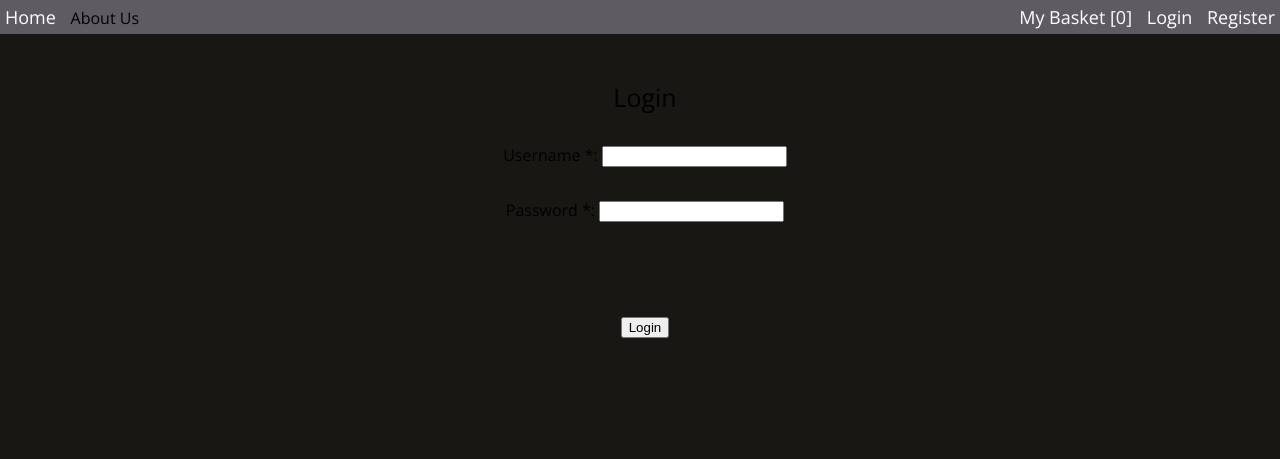
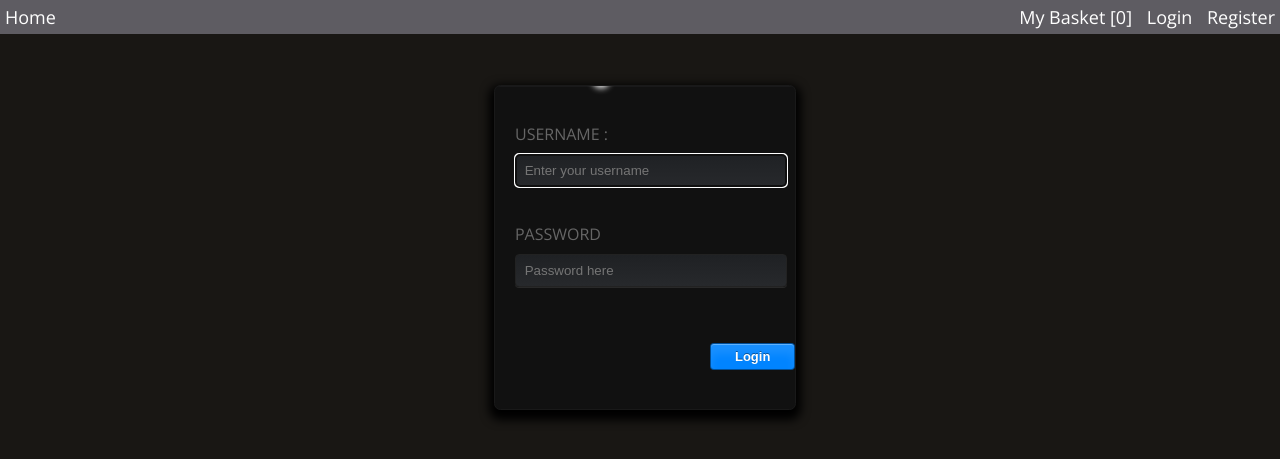
Before and after one commit to Deltatiger/Dbms_package, a PHP site: page /login.php in a window 1280 px wide. Shown: the top 459 px of the page. Run offline with PHP 8.4, Linux system fonts and the light colour scheme; data that the repository does not hold is empty.

Commit message:
Designing Template - 5
Lot of design changes

```diff
--- a/sellerHome.php
+++ b/sellerHome.php
@@ -7,6 +7,8 @@
         header('Location:index.php');
     }
 
-
+    $template->setPage('shome');
+    $template->setPageTitle('Seller | Home Page');
+    $template->loadPage();
 
 ?>
--- a/templates/header.php
+++ b/templates/header.php
@@ -8,6 +8,7 @@ and open the template in the editor.
         <title><?php echo $this->getPageTitle() ?></title>
         <meta http-equiv="Content-Type" content="text/html; charset=UTF-8">
         <link rel="stylesheet" href="templates/theme.css" />
+        <link rel="stylesheet" href="templates/new.css" />
         <script src="templates/jquery.min.js"></script>
         <script src="templates/myJquery.js"></script>
         <link rel='stylesheet' href='http://fonts.googleapis.com/css?family=Open+Sans:400,600,700,400italic' type='text/css'>
--- a/templates/myJquery.js
+++ b/templates/myJquery.js
@@ -34,8 +34,7 @@ $(document).ready(function(){
         }
     );
 
-    $('.catName').on({
-        'click' : function()    {
+    $('.catName').live('click' , function()    {
             //Change the category to sub category
             var catId = $(this).data('catid');
             var catName = $(this).html();
@@ -46,7 +45,7 @@ $(document).ready(function(){
                 }
             });
         }
-    });
+    );
 
     $('#showCat').live('click', function()    {
         //Change subcategory back to category
@@ -58,14 +57,37 @@ $(document).ready(function(){
         });
     });
 
-    $('.subCatName').on({
-        'click' : function()    {
+    $('.subCatName').live('click', function()    {
             //Used to load the items of the paticular category into the rightPane.
             var subCatId = $(this).data('subcatid');
             $.post('ajax/main.php', {subCatId : subCatId}, function(result) {
                 if (result != '')   {
-                    $('#mIndexRightContnet').html(result);
+                    $('#mRightIndexContent').html(result);
                 }
+            });
+        }
+    );
+
+    $('#sellerAddItem').on({
+        'click' : function()    {
+            //Used to href to the page with add item code.
+            window.location = 'addItem.php';
+        }
+    });
+
+    /* On Hold
+    $('#sellerUpdateStock').on({
+        'click' : function()    {
+            //Have to load the items to the right side and ask to update.
+            window.location = 'addItem.php';
+        }
+    });*/
+
+    $('#sellerViewStats').on({
+        'click' : function()    {
+            //Used to show the stats of all the items in a table.
+            $.post('ajax/main.php', {showSellerStats : true} , function(result) {
+                $('#mSellerRight').html(result);
             });
         }
     });
--- a/templates/navbar.php
+++ b/templates/navbar.php
@@ -3,7 +3,6 @@
 <div id ="navBar">
     <ul class="leftUL">
         <li><a href="index.php"> Home </a></li>
-        <li> About Us</li>
         <?php
             global $session;
             if ($session->isLoggedIn()) {
@@ -11,7 +10,7 @@
                     echo '<li><a href="sellerRegistration.php"> Register As a Seller </a></li>';
                 } elseif ($session->isSeller()) {
                     // This displays the Seller Details.
-                    echo '<li><a href="sellerDetails.php"> Seller Details </a></li>';
+                    echo '<li><a href="sellerHome.php"> Seller Details </a></li>';
                 }
             }
         ?>
--- /dev/null
+++ b/templates/new.css
@@ -0,0 +1,246 @@
+
+
+#header_{
+color:BLUE;
+margin-right:60px;
+margin-left:80px;
+margin-top:20px;
+border:2px;
+background-color:#5E5C62;
+text-align:center;
+height:100px;
+}
+
+#qnav_{
+background-color:#382B4D;
+margin:0 auto;
+border:2px;
+width:960px;
+}
+
+#listnav li{
+	list-style: none;
+        display: inline;
+        float: left;
+        margin:0.5em;
+}
+
+#listnav li a {
+	text-shadow: 0 2px 1px rgba(0,0,0,0.1);
+        display: block;
+        text-decoration: none;
+        color: #382B4D;
+        font-size: 1.6em;
+	margin:0.5em;}
+
+
+#listnav li a:hover {
+	margin-top:2px;
+}
+
+
+a{
+text-decoration:none;
+}
+
+#nav_{
+margin:0 auto;
+width:960px;
+}
+
+
+.rectangle {
+   background: #5E5C62;
+   height: 70px;
+   position: relative;
+   -moz-box-shadow: 0px 0px 4px rgba(0,0,0,0);
+   box-shadow: 0px 0px 4px rgba(0,0,0,0);
+   -webkit-border-radius: 3px;
+   -moz-border-radius: 3px;
+   border-radius: 3px;
+   z-index: 500;
+   margin: 3em 0;
+   text-align:center;
+}
+
+
+form {
+ 	background:#111;
+  width:300px;
+  margin:30px auto;
+  border-radius:0.4em;
+  border:1px solid #191919;
+  overflow:hidden;
+  position:relative;
+  box-shadow: 0 5px 10px 5px rgba(0,0,0,2);
+}
+
+form:after {
+  content:"";
+  display:block;
+  position:absolute;
+  height:1px;
+  width:100px;
+  left:20%;
+  background:linear-gradient(left, #111, #444, #b6b6b8, #444, #111);
+  top:0;
+}
+
+form:before {
+ 	content:"";
+  display:block;
+  position:absolute;
+  width:8px;
+  height:5px;
+  border-radius:50%;
+  left:34%;
+  top:-7px;
+  box-shadow: 0 0 6px 4px #fff;
+}
+
+.inset {
+ 	padding:20px;
+  border-top:1px solid #19191a;
+}
+
+form h1 {
+  font-size:18px;
+  text-shadow:0 1px 0 black;
+  text-align:center;
+  padding:15px 0;
+  border-bottom:1px solid rgba(0,0,0,1);
+  position:relative;
+}
+
+form h1:after {
+ 	content:"";
+  display:block;
+  width:250px;
+  height:100px;
+  position:absolute;
+  top:0;
+  left:50px;
+  pointer-events:none;
+  transform:rotate(50deg);
+  background:linear-gradient(50deg, rgba(255,255,255,0.09), rgba(0,0,0,0));
+
+}
+
+label {
+ 	color:#666;
+  display:block;
+  padding-bottom:9px;
+}
+
+input[type=username],
+input[type=password] {
+ 	width:100%;
+  padding:8px 5px;
+  background:linear-gradient(#1f2124, #27292c);
+  border:1px solid #222;
+  box-shadow:
+    0 1px 0 rgba(255,255,255,0.1);
+  border-radius:0.3em;
+  margin-bottom:20px;
+  color:#EB7A30;
+}
+
+input[type=text]{
+ 	width:100%;
+  padding:8px 5px;
+  background:linear-gradient(#1f2124, #27292c);
+  border:1px solid #222;
+  box-shadow:
+    0 1px 0 rgba(255,255,255,0.1);
+  border-radius:0.3em;
+  margin-bottom:20px;
+  color:#EB7A30;
+}
+
+input[type=file]{
+ 	width:100%;
+  padding:8px 5px;
+  background:linear-gradient(#1f2124, #27292c);
+  border:1px solid #222;
+  box-shadow:
+    0 1px 0 rgba(255,255,255,0.1);
+  border-radius:0.3em;
+  margin-bottom:20px;
+  color:#EB7A30;
+}
+
+
+input[type=username],
+input[type=password] ,
+input[type=name],
+input[type=email]{
+ 	width:100%;
+  padding:8px 5px;
+  background:linear-gradient(#1f2124, #27292c);
+  border:1px solid #222;
+  box-shadow:
+    0 1px 0 rgba(255,255,255,0.1);
+  border-radius:0.3em;
+  margin-bottom:20px;
+  color:#EB7A30;
+}
+
+
+
+.p-container {
+ 	padding:0 20px 20px 20px;
+}
+
+.p-container:after {
+ 	clear:both;
+  display:table;
+  content:"";
+}
+
+.p-container span {
+  display:block;
+  float:left;
+  color:#0d93ff;
+  padding-top:8px;
+}
+
+input[type=submit] {
+ 	padding:5px 20px;
+  border:1px solid rgba(0,0,0,0.4);
+  text-shadow:0 -1px 0 rgba(0,0,0,0.4);
+  box-shadow:
+    inset 0 1px 0 rgba(255,255,255,0.3),
+    inset 0 10px 10px rgba(255,255,255,0.1);
+  border-radius:0.3em;
+  background:#0184ff;
+  color:white;
+  float:right;
+  font-weight:bold;
+  cursor:pointer;
+  font-size:13px;
+
+}
+
+input[type=submit]:hover {
+  box-shadow:
+    inset 0 1px 0 rgba(255,255,255,0.3),
+    inset 0 -10px 10px rgba(255,255,255,0.1);
+}
+
+input[type=username]:hover,
+input[type=password]:hover,
+label:hover ~ input[type=text],
+label:hover ~ input[type=password] {
+ 	background:#27292c;
+}
+
+input[type=username]:hover,
+input[type=password]:hover,
+input[type=name]:hover,
+input[type=email]:hover,
+label:hover ~ input[type=text],
+label:hover ~ input[type=password],
+label:hover ~ input[type=name],
+label:hover ~ input[type=email] {
+ 	background:#27292c;
+}
--- a/templates/t_login.php
+++ b/templates/t_login.php
@@ -1,18 +1,17 @@
 <!-- This is the main Login page. -->
 <div id="mBody" >
     <form method="POST" autocomplete="on" action="login.php">
-        <p class="centerTextAlign"> Login </p>
-        <div class="line" align="center">
-            <label for="name">Username *: </label>
-            <input type="text" id="name" name="uname"/>
+        <div class="inset">
+        <p>
+          <label for="username">USERNAME : </label>
+          <input type="username" name="uname" id="username" autofocus="on" placeholder=" Enter your username ">
+        </p>
+        <p>
+          <label for="password">PASSWORD</label>
+          <input type="password" name="upass" id="password" placeholder=" Password here ">
+        </p>
         </div>
-        <br>
-        <div class="line" align="center">
-            <label for ="password">Password *: </label>
-            <input type="password" id="password" name="upass" />
-        </div>
-        <br>
-
+        <input type="submit" name="login" id="go" value=" Login ">
         <div align="center">
             <br>
             <?php
@@ -20,9 +19,6 @@
             ?>
             <br>
             <br>
-            <div style="">
-                <input type="submit" value="Login" name="login">
-            </div>
         </div>
     </form>
 </div>
```
Also changed, not shown: addItem.php (+37 -10 lines), ajax/main.php (+23 -6 lines), templates/t_register.php (+22 -28 lines), templates/t_sadditem.php (+8 -3 lines), templates/t_shome.php (added, +12 -0 lines), templates/theme.css (+117 -1 lines), resources/images/1.jpeg (added), resources/images/two.jpeg (added), templates/t_sellerHome.php (deleted).
